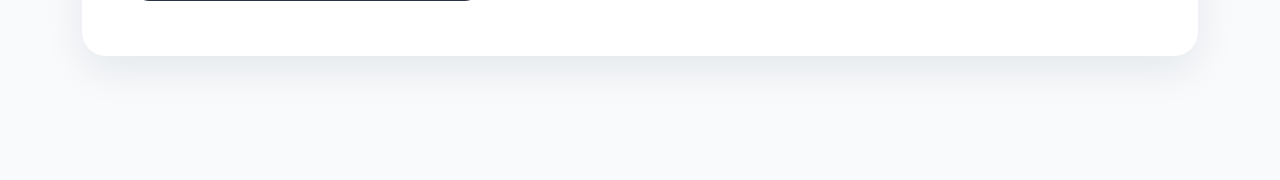
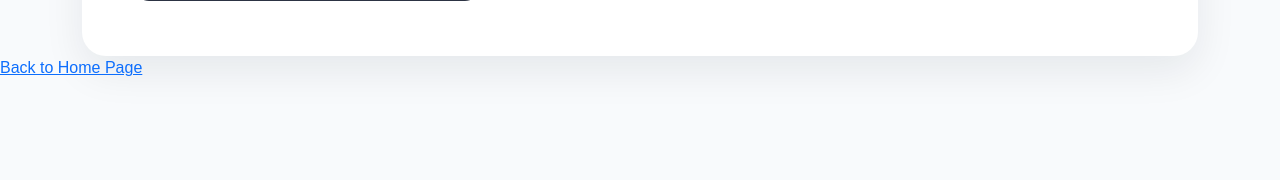
Before and after one commit to shahrukh031697-hue/Leads_Center, a Django app: page /principal-message/ in a window 1280 px wide. Shown: the part 893-1073 px from the top of the page. Before the commit the page ends 956 px from the top, so only its background shows below. Run offline with Django 5.2, Linux system fonts and the light colour scheme.

Commit message:
principalname

```diff
--- a/accounts/templates/principal_message.html
+++ b/accounts/templates/principal_message.html
@@ -99,7 +99,10 @@
         </div>
 
     </div>
-
+<a href="{% url 'home' %}">
+            <i class="bi bi-person-badge"></i>
+            Back to Home Page
+        </a>
 </section>
 
 {% endblock %}
```
